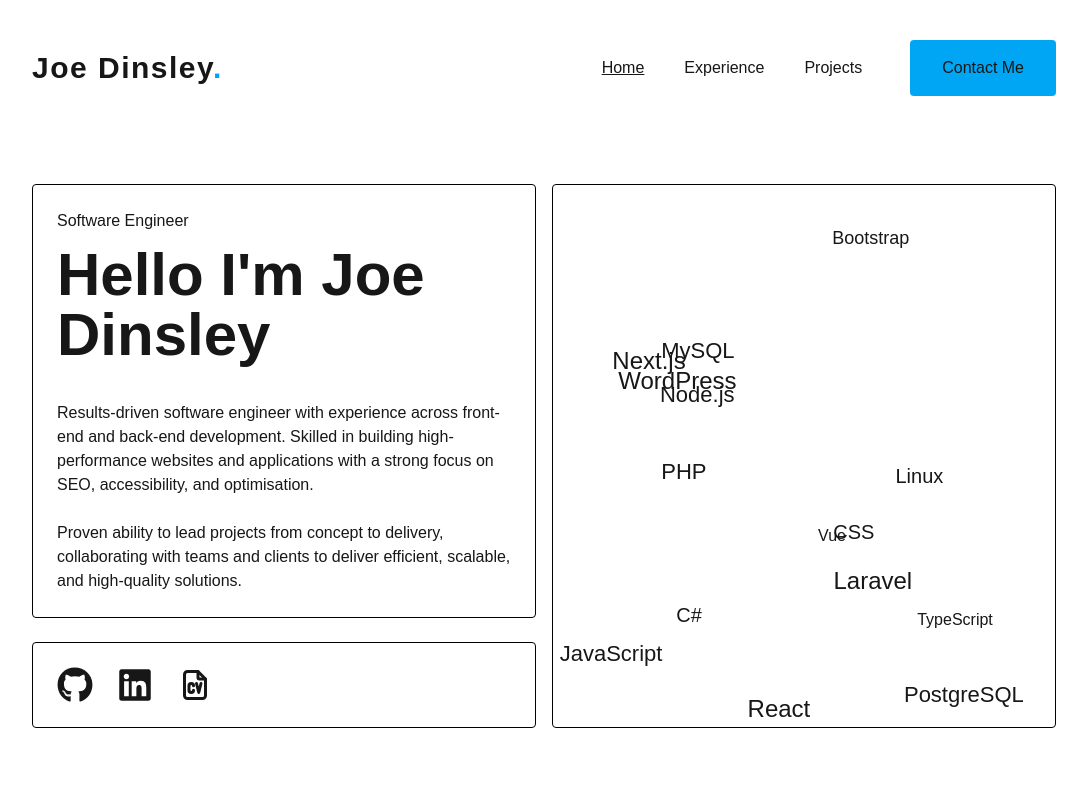
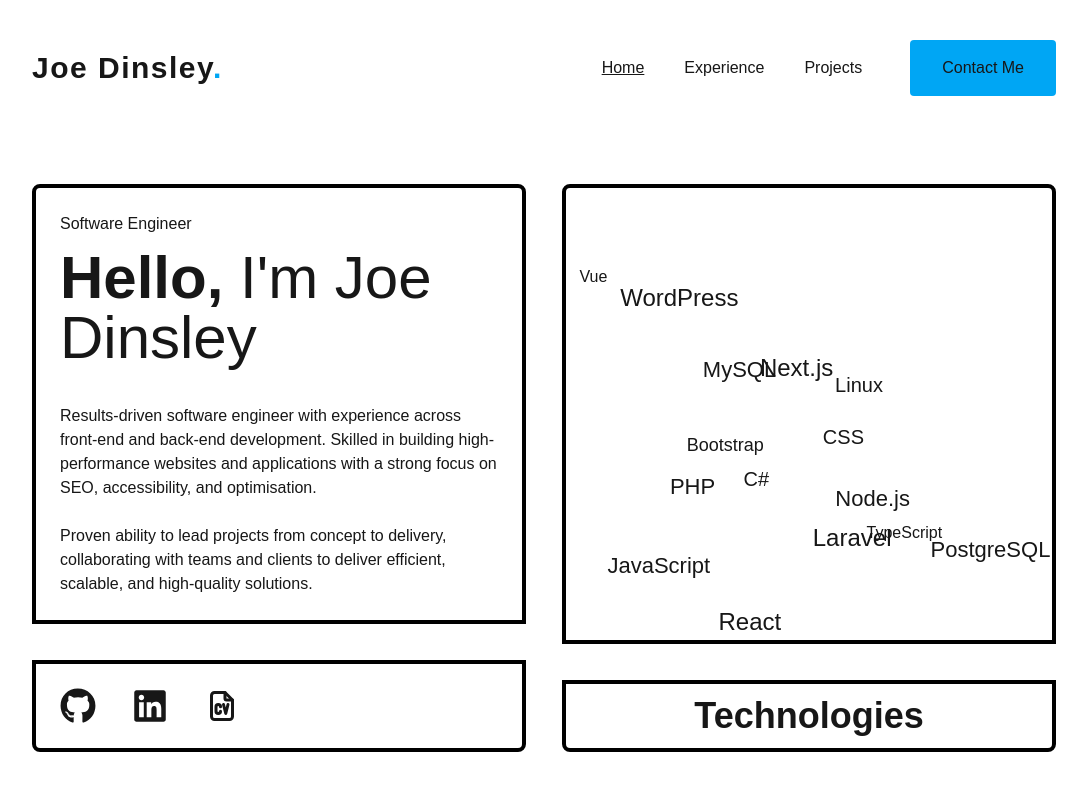
Before and after one commit to Joesanity/portfolio2025, a Next.js app: page / in a window 1280 px wide. Shown: the top 790 px of the page, without its empty margins (96-1183 px from the left). Built offline with nearby package versions, Linux system fonts and the light colour scheme.

Commit message:
Hero changes
- Changed font styles
- Changed some spacing

```diff
--- a/app/page.tsx
+++ b/app/page.tsx
@@ -7,12 +7,12 @@
 export default function Home() {
   return (
     <main>
-      <section className="w-4/5 mx-auto flex gap-4 my-12 items-stretch">
-        <div className="flex flex-col w-1/2 gap-6">
-          <div className="border-black border rounded p-6">
+      <section className="w-4/5 mx-auto flex gap-9 my-12 items-stretch">
+        <div className="flex flex-col w-1/2 gap-9">
+          <div className="border-black border-4 rounded-t-lg p-6">
             <p className="text-md mb-3">Software Engineer</p>
-            <h1 className="text-6xl font-extrabold mb-9">
-              Hello I'm Joe Dinsley
+            <h1 className="text-6xl font-bold mb-9">
+              Hello, <span className="font-light">I'm Joe Dinsley</span>
             </h1>
             <p>
               Results-driven software engineer with experience across front-end
@@ -27,14 +27,19 @@
               scalable, and high-quality solutions.
             </p>
           </div>
-          <div className="border-black border rounded p-6 flex gap-6">
+          <div className="border-black border-4 rounded-b-lg p-6 flex gap-9">
             <FaGithub size={36} />
             <FaLinkedin size={36} />
             <TbFileCv size={36} />
           </div>
         </div>
-        <div className="border-black border rounded w-1/2">
-          <Cloud />
+        <div className="flex flex-col w-1/2 gap-9">
+          <div className="border-black border-4 rounded-t-lg flex-7">
+            <Cloud />
+          </div>
+          <div className="border-black border-4 rounded-b-lg flex-1 flex items-center justify-center">
+            <h2 className="text-center text-4xl font-bold">Technologies</h2>
+          </div>
         </div>
       </section>
     </main>
```
